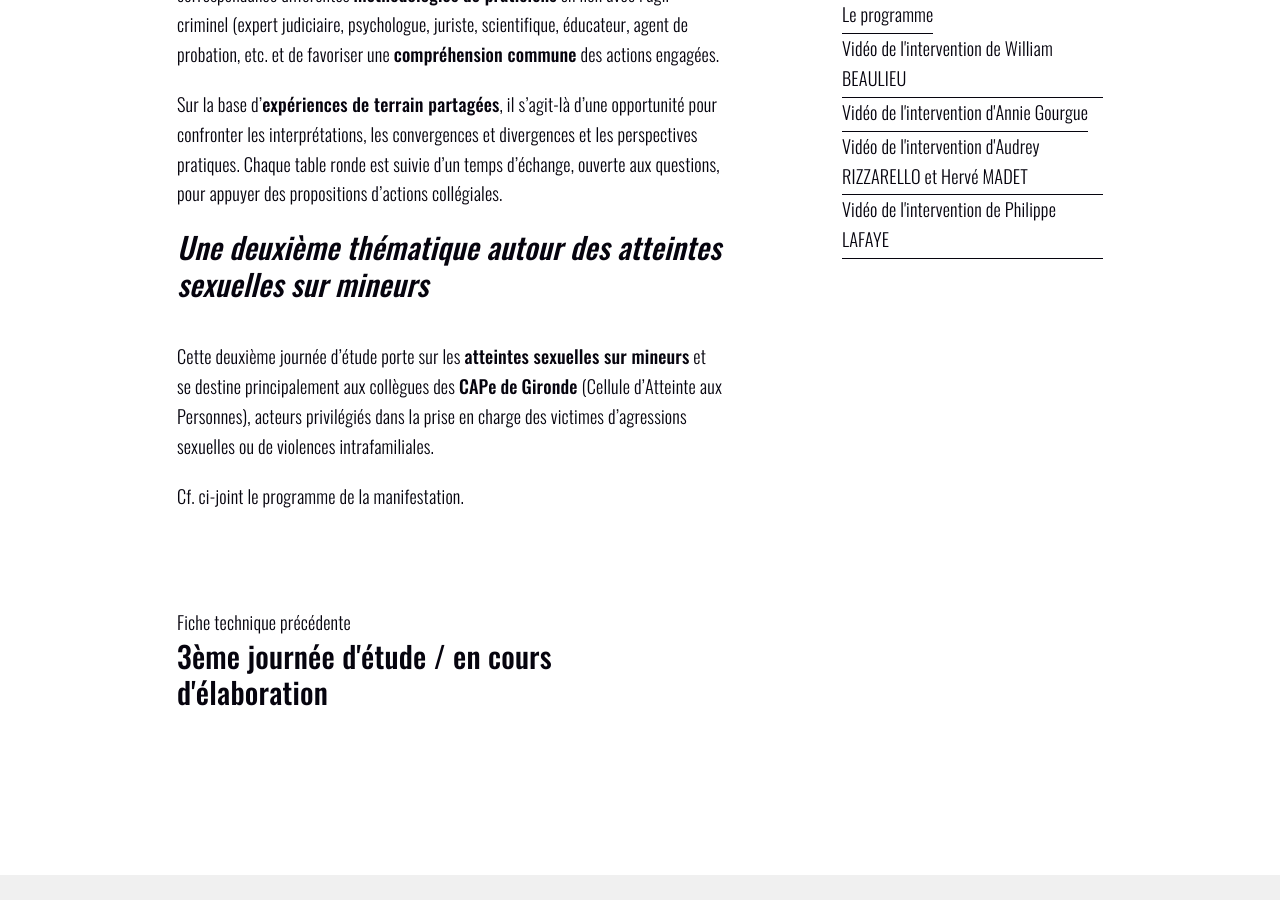
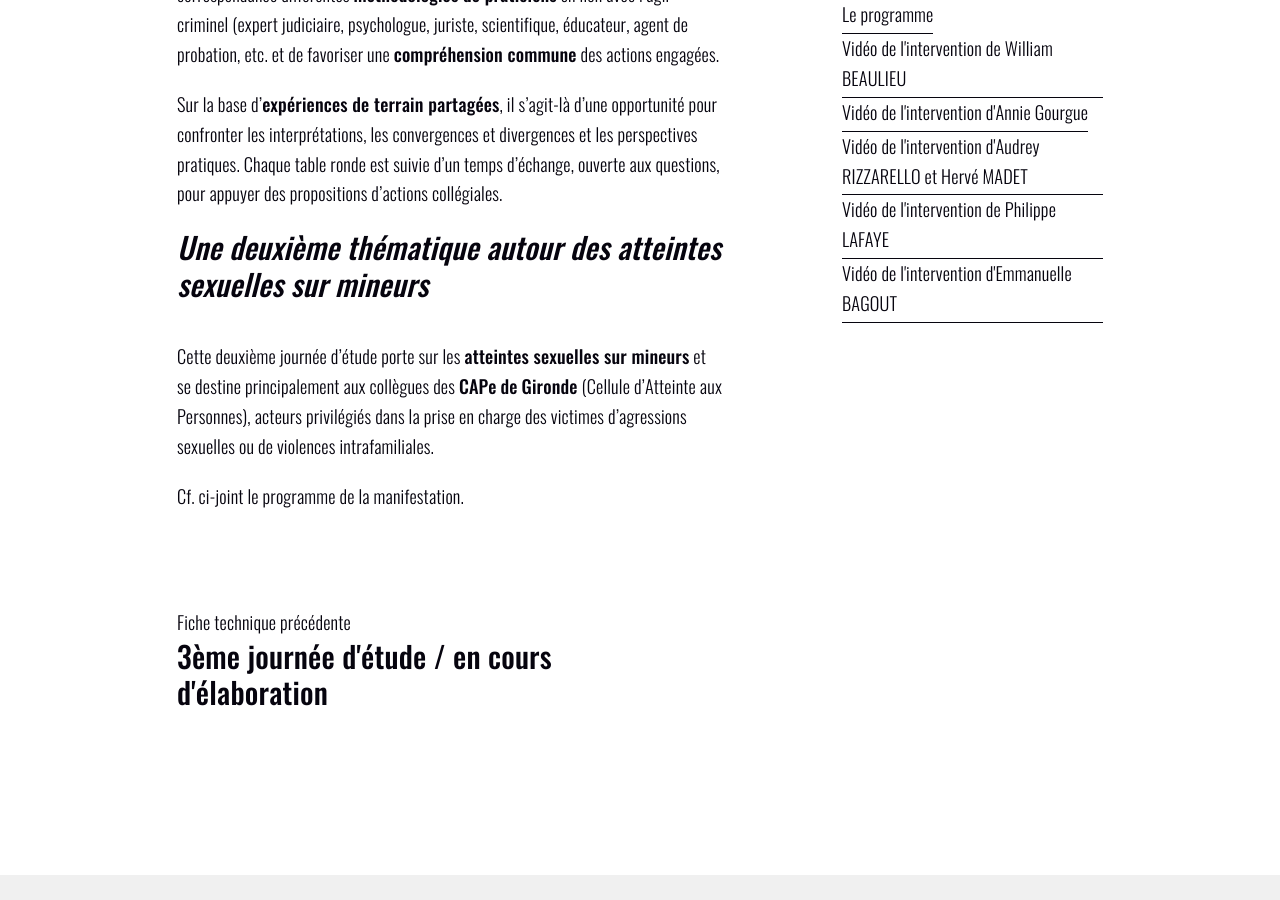
Before and after one commit to noesya/cyberneticproject, a Jekyll site: the page built from _study_days/atteintes-sexuelles-sur-mineurs-2eme-journee-d-etude-en-cours-d-elaboration.html, in a window 1280 px wide and 900 px high, scrolled down 1263 px. Built offline with Jekyll 4.4.1, drawn with Linux system fonts in a browser that asks for light colours.

Commit message:
Update Journées d‘études “atteintes-sexuelles-sur-mineurs-2eme-journee-d-etude-en-cours-d-elaboration”

```diff
--- a/_study_days/atteintes-sexuelles-sur-mineurs-2eme-journee-d-etude-en-cours-d-elaboration.html
+++ b/_study_days/atteintes-sexuelles-sur-mineurs-2eme-journee-d-etude-en-cours-d-elaboration.html
@@ -34,6 +34,8 @@ downloads:
     file: https://youtu.be/M0XnvR4YWOc
   - name: Vidéo de l'intervention de Philippe LAFAYE
     file: https://youtu.be/jONusj_no0Y
+  - name: Vidéo de l'intervention d'Emmanuelle BAGOUT
+    file: https://youtu.be/K3M5tjuU_Ig
 event_date: 2021-06-15T08:20:30.057Z
 warning: true
 ---
```
